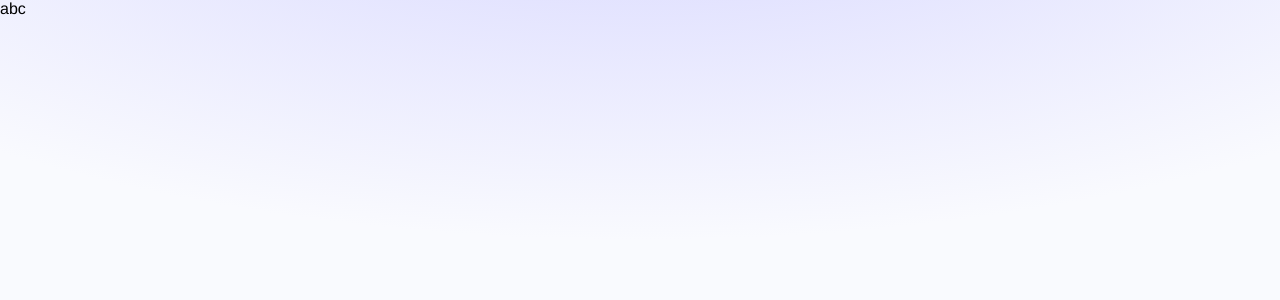
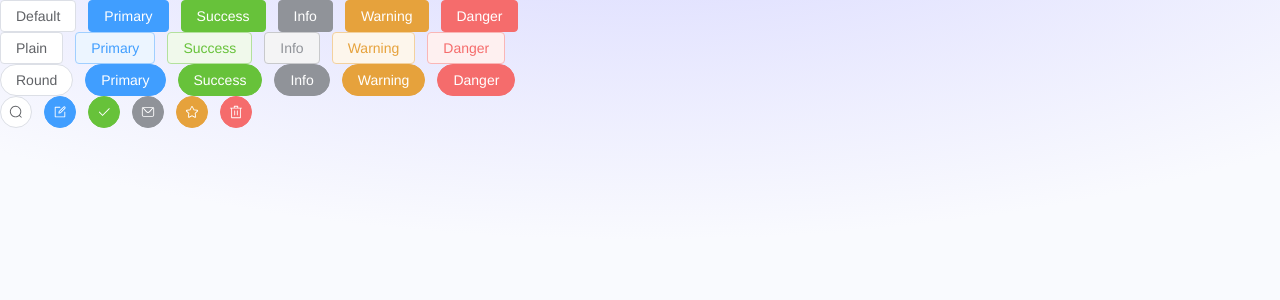
Before and after one commit to sunyuhang233/project-backend, a Vue app: page / in a window 1280 px wide. Shown: the top 300 px of the page. Built offline with nearby package versions, Linux system fonts and the light colour scheme; a web font is replaced by a local one.

Commit message:
add elementplus-icons

```diff
--- a/src/App.vue
+++ b/src/App.vue
@@ -1,7 +1,50 @@
-<script setup lang="ts"></script>
+<script setup lang="ts">
+import {
+    Check,
+    Delete,
+    Edit,
+    Message,
+    Search,
+    Star,
+} from '@element-plus/icons-vue';
+</script>
 
 <template>
-    <div class="abc-page">abc</div>
+    <el-row class="mb-4">
+        <el-button>Default</el-button>
+        <el-button type="primary">Primary</el-button>
+        <el-button type="success">Success</el-button>
+        <el-button type="info">Info</el-button>
+        <el-button type="warning">Warning</el-button>
+        <el-button type="danger">Danger</el-button>
+    </el-row>
+
+    <el-row class="mb-4">
+        <el-button plain>Plain</el-button>
+        <el-button type="primary" plain>Primary</el-button>
+        <el-button type="success" plain>Success</el-button>
+        <el-button type="info" plain>Info</el-button>
+        <el-button type="warning" plain>Warning</el-button>
+        <el-button type="danger" plain>Danger</el-button>
+    </el-row>
+
+    <el-row class="mb-4">
+        <el-button round>Round</el-button>
+        <el-button type="primary" round>Primary</el-button>
+        <el-button type="success" round>Success</el-button>
+        <el-button type="info" round>Info</el-button>
+        <el-button type="warning" round>Warning</el-button>
+        <el-button type="danger" round>Danger</el-button>
+    </el-row>
+
+    <el-row>
+        <el-button :icon="Search" circle />
+        <el-button type="primary" :icon="Edit" circle />
+        <el-button type="success" :icon="Check" circle />
+        <el-button type="info" :icon="Message" circle />
+        <el-button type="warning" :icon="Star" circle />
+        <el-button type="danger" :icon="Delete" circle />
+    </el-row>
 </template>
 
 <style lang="scss" scoped></style>
--- /dev/null
+++ b/src/global/elementplus-icon.ts
@@ -0,0 +1,10 @@
+import * as ElementPlusIconsVue from '@element-plus/icons-vue';
+import type { App } from 'vue';
+
+function registerElementPlusIcons(app: App) {
+    for (const [key, component] of Object.entries(ElementPlusIconsVue)) {
+        app.component(key, component);
+    }
+}
+
+export default registerElementPlusIcons;
--- a/src/main.ts
+++ b/src/main.ts
@@ -4,7 +4,13 @@ import './assets/styles/init.scss';
 import './assets/styles/common.scss';
 import './assets/styles/animate.scss';
 
+import registerElementPlusIcons from './global/elementplus-icon';
 import { createApp } from 'vue';
 import App from './App.vue';
 
-createApp(App).mount('#app');
+// Plugins
+
+const app = createApp(App);
+app.mount('#app');
+
+registerElementPlusIcons(app);
```
Also changed, not shown: auto-imports.d.ts (added, +9 -0 lines), components.d.ts (added, +14 -0 lines).
